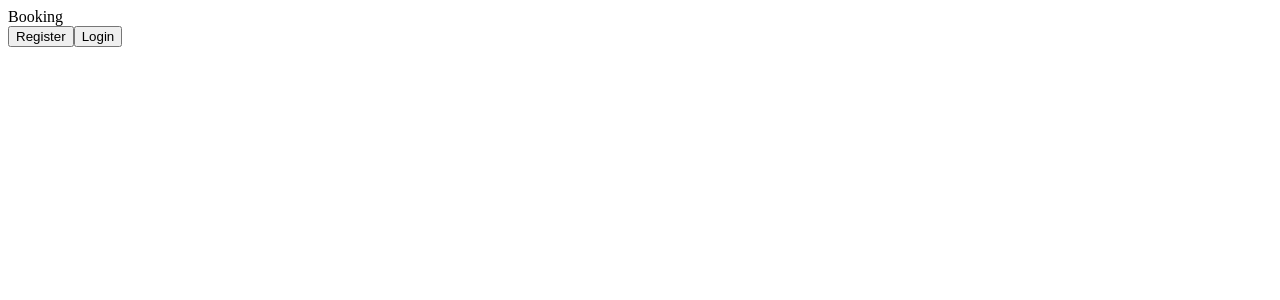
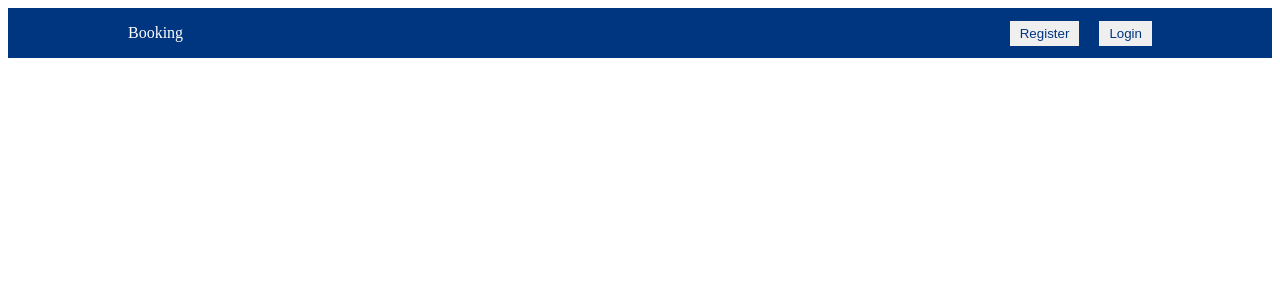
Before and after one commit to jlcarrascof/Booking-React-Clone, a React (Vite) app in the folder client/: page / in a window 1280 px wide. Shown: the top 300 px of the page. Built offline with nearby package versions, Linux system fonts and the light colour scheme.

Commit message:
Added CSS styles: CSS styles for the navbar, nav container, logo, and nav buttons have been added

```diff
--- a/client/src/components/navbar/navbar.css
+++ b/client/src/components/navbar/navbar.css
@@ -0,0 +1,27 @@
+.navbar {
+    height: 50px;
+    background-color: #003580;
+    display: flex;
+    justify-content: center;
+}
+
+.navContainer {
+    width: 100%;
+    max-width: 1024px;
+    color: white;
+    display: flex;
+    align-items: center;
+    justify-content: space-between;
+}
+
+.logo {
+    font-weight: 500;
+}
+
+.navButton {
+    margin-left: 20px;
+    border: none;
+    padding: 5px 10px;
+    cursor: pointer;
+    color: #003580;
+}
```
